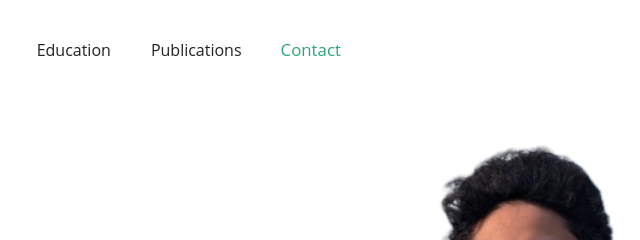
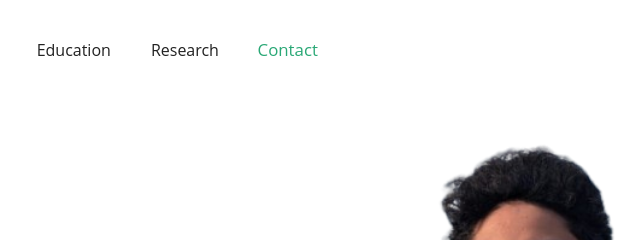
Before and after one commit to Miju-Ahmed/Portfolio, a plain HTML site: page index.html in a window 1280 px wide. Shown: the top 240 px of the page, 422-1062 px from the left. Drawn offline with Linux system fonts and the light colour scheme.

Commit message:
Edited index.html

```diff
--- a/index.html
+++ b/index.html
@@ -151,7 +151,7 @@
               <a class="nav-link" href="#education">Education</a>
             </li>
             <li class="nav-item">
-              <a class="nav-link" href="#publications">Publications</a>
+              <a class="nav-link" href="#publications">Research</a>
             </li>
             <li class="nav-item">
               <a class="nav-link" href="#contact">Contact</a>
```
